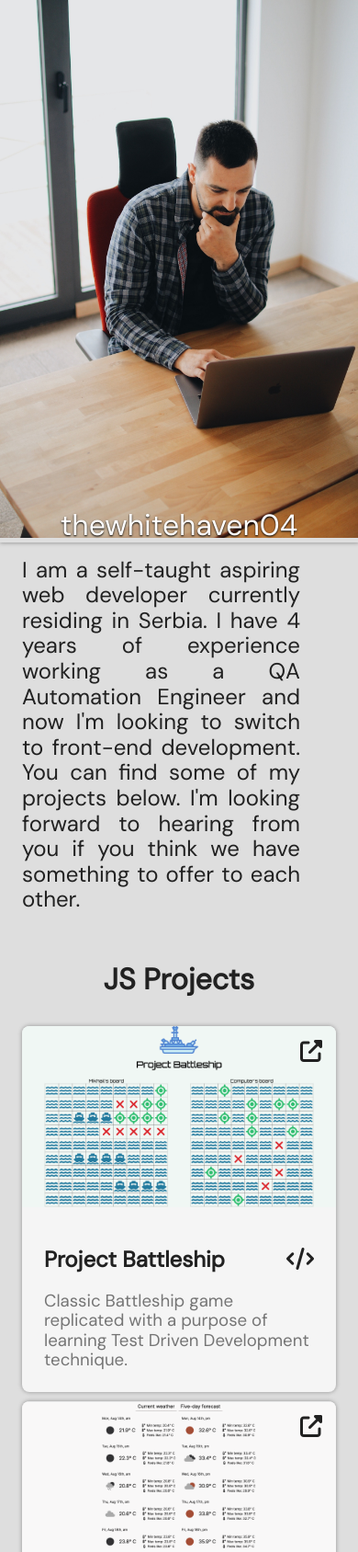
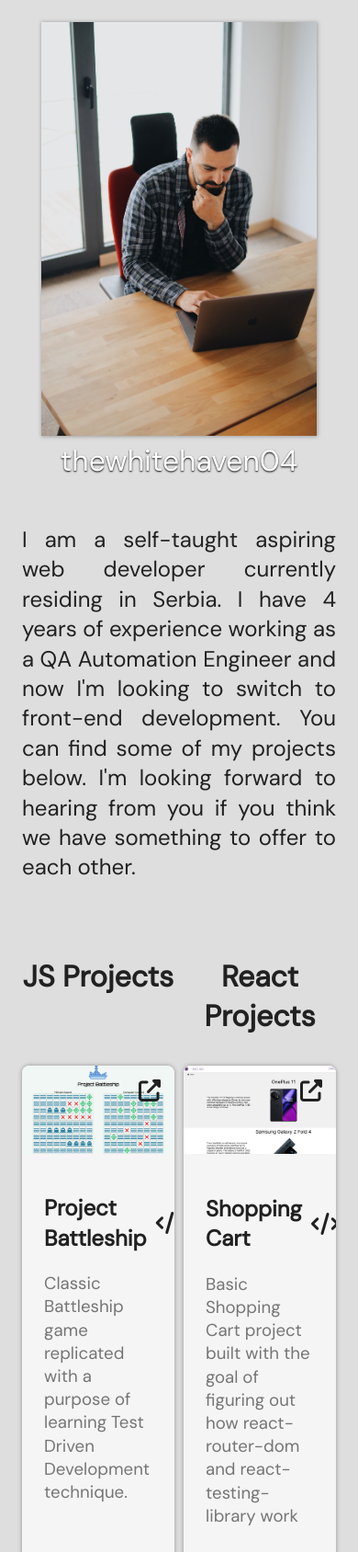
Before and after one commit to thewhitehaven04/PersonalPortfolio, a website built with webpack: page src/index.html in a window 390 px wide. Shown: the top 1688 px of the page at 92% size. Built offline with nearby package versions, Linux system fonts and the light colour scheme; files whose address does not match are found by name.

Commit message:
responsive layout with header

```diff
--- a/src/index.html
+++ b/src/index.html
@@ -2,8 +2,14 @@
 <html lang="en">
   <head>
     <meta charset="UTF-8" />
-    <meta name="viewport" content="width=device-width, initial-scale=1.0" />
-    <script src="./index.js" defer></script>
+    <meta
+      name="viewport"
+      content="width=device-width, initial-scale=1.0"
+    />
+    <script
+      src="./index.js"
+      defer
+    ></script>
     <script
       src="https://kit.fontawesome.com/c39ce3c901.js"
       crossorigin="anonymous"
@@ -12,7 +18,10 @@
       defer
       src="/node_modules/@fortawesome/fontawesome-free/js/solid.js"
     ></script>
-    <link rel="stylesheet" href="styles/style.css" />
+    <link
+      rel="stylesheet"
+      href="styles/style.css"
+    />
     <link
       rel="stylesheet"
       href="https://fonts.googleapis.com/css?family=DM+Sans"
@@ -24,12 +33,8 @@
     <title>thewhitehaven04</title>
   </head>
   <body class="font-color-dark flex-column g-double">
-    <header
-      class="flex-row mobile-flex-column mobile-flex-a-center flex-a-start rg-double"
-    >
-      <article
-        class="flex-column flex-j-end flex-a-center b-shadow pos-relative"
-      >
+    <header class="mobile-flex-column mobile-flex-a-center max-w-100">
+      <article class="pos-relative float-left fit-cover margin-double">
         <picture>
           <source
             srcset="/src/resources/images/backgrounds/compressed_square.jpg"
@@ -44,29 +49,29 @@
           <img
             src="/src/resources/images/backgrounds/compressed_square.jpg"
             alt="thewhitehaven04"
-            class="fit-cover w-100"
+            class="max-w-300px b-shadow"
           />
         </picture>
-        <span class="color-white font-s-larger font-outline pos-absolute z-i-1"
-          >thewhitehaven04</span
+        <div
+          class="color-white font-s-larger font-outline pos-relative w-100 min-w-max-content text-center"
         >
+          thewhitehaven04
+        </div>
       </article>
-      <div class="flex-row mobile-flex-a-center flex-a-start g-double">
       <p
-          class="font-s-large font-color-primary text-justify max-w-90 pad-h-double"
+        class="font-s-large font-color-primary text-justify margin-double"
       >
-          I am a self-taught aspiring web developer currently residing in
-          Serbia. I have 4 years of experience working as a QA Automation
-          Engineer and now I'm looking to switch to front-end development. You
-          can find some of my projects below. I'm looking forward to hearing
-          from you if you think we have something to offer to each other.
+        I am a self-taught aspiring web developer currently residing in Serbia.
+        I have 4 years of experience working as a QA Automation Engineer and now
+        I'm looking to switch to front-end development. You can find some of my
+        projects below. I'm looking forward to hearing from you if you think we
+        have something to offer to each other.
       </p>
       <button
         type="button"
         id="theme-toggle"
         class="font-color-primary font-s-larger no-border"
       ></button>
-      </div>
     </header>
     <main class="pad-double g-double">
       <h1 class="font-s-larger text-center font-color-primary grid-header">
@@ -81,7 +86,7 @@
           class="max-w-100 pos-relative"
         >
           <i
-            class="fa-solid fa-up-right-from-square top-right-position z-i-1 font-color-primary font-s-large"
+            class="fa-solid fa-up-right-from-square pos-absolute top-right-position z-i-1 font-color-primary font-s-large"
           ></i>
           <div class="carousel flex-row">
             <img
@@ -128,7 +133,7 @@
           class="max-w-100 pos-relative"
         >
           <i
-            class="fa-solid fa-up-right-from-square top-right-position z-i-1 font-color-primary font-s-large"
+            class="fa-solid fa-up-right-from-square pos-absolute top-right-position z-i-1 font-color-primary font-s-large"
           ></i>
           <div class="carousel flex-row">
             <img
@@ -175,7 +180,7 @@
           class="max-w-100 pos-relative"
         >
           <i
-            class="fa-solid fa-up-right-from-square top-right-position z-i-1 font-color-primary font-s-large"
+            class="fa-solid fa-up-right-from-square pos-absolute top-right-position z-i-1 font-color-primary font-s-large"
           ></i>
           <div class="carousel flex-row">
             <img
@@ -228,7 +233,7 @@
           class="max-w-100 pos-relative"
         >
           <i
-            class="fa-solid fa-up-right-from-square top-right-position z-i-1 font-color-primary font-s-large"
+            class="fa-solid fa-up-right-from-square pos-absolute top-right-position z-i-1 font-color-primary font-s-large"
           ></i>
           <img
             src="/src/resources/images/project_screenshots/memory_card/memory_card.png"
--- /dev/null
+++ b/src/styles/flex.css
@@ -0,0 +1,86 @@
+/** flex containers */
+.flex-column {
+  display: flex;
+  flex-flow: column nowrap;
+}
+
+.flex-row {
+  display: flex;
+  flex-flow: row nowrap;
+}
+
+.flex-j-end {
+  justify-content: flex-end;
+}
+
+.flex-j-start {
+  justify-content: flex-start;
+}
+
+.flex-j-space-between {
+  justify-content: space-between;
+}
+
+.flex-j-space-around {
+  justify-content: space-around;
+}
+
+.flex-a-center {
+  align-items: center;
+}
+
+.flex-a-start {
+  align-items: flex-start;
+}
+
+.flex-a-baseline {
+  align-items: baseline;
+}
+
+.flex-a-stretch {
+  align-items: stretch;
+}
+
+.rg-single {
+  row-gap: 8px;
+}
+
+.rg-double {
+  row-gap: 16px;
+}
+
+.g-double {
+  gap: 10px;
+}
+
+.g-quadruple {
+  gap: 20px;
+}
+
+@media screen and (max-width: 480px) {
+  .mobile-flex-column {
+    display: flex;
+    flex-direction: column;
+  }
+
+  .mobile-flex-row {
+    display: flex;
+    flex-direction: row;
+  }
+
+  .mobile-flex-a-center {
+    align-items: center;
+  }
+}
+
+@media screen and (max-width: 1080px) and (min-width: 481px) {
+  .tablet-flex-column {
+    display: flex;
+    flex-direction: column;
+  }
+
+  .tablet-flex-row {
+    display: flex;
+    flex-direction: row;
+  }
+}
--- a/src/styles/style.css
+++ b/src/styles/style.css
@@ -1,4 +1,5 @@
 @import url('/node_modules/normalize.css/normalize.css');
+@import url('/src/styles/flex.css');
 
 /** document-wide styles */
 :root {
@@ -21,7 +22,8 @@ body {
   --shadow-color: #9e9e9e;
   --card-color: #f5f5f5;
   background-color: var(--bg-color);
-  max-width: 1440px;
+  max-width: 1200px;
+  line-height: 1.35;
 }
 
 body.dark-theme {
@@ -75,67 +77,22 @@ main {
   grid-column: 2;
 }
 
-/** flex containers */
-.flex-column {
-  display: flex;
-  flex-flow: column nowrap;
+/** positioning styles */
+.pos-relative {
+  position: relative;
 }
 
-.flex-row {
-  display: flex;
-  flex-flow: row nowrap;
+.pos-absolute {
+  position: absolute;
 }
 
-.flex-j-end {
-  justify-content: flex-end;
+.top-right-position {
+  top: 15px;
+  right: 15px;
 }
 
-.flex-j-start {
-  justify-content: flex-start;
-}
-
-.flex-j-space-between {
-  justify-content: space-between;
-}
-
-.flex-j-space-around {
-  justify-content: space-around;
-}
-
-.flex-a-center {
-  align-items: center;
-}
-
-.flex-a-start {
-  align-items: flex-start;
-}
-
-.flex-a-baseline {
-  align-items: baseline;
-}
-
-.flex-a-stretch {
-  align-items: stretch;
-}
-
-.rg-single {
-  row-gap: 8px;
-}
-
-.rg-double {
-  row-gap: 16px;
-}
-
-.g-double {
-  gap: 10px;
-}
-
-.g-quadruple {
-  gap: 20px;
-}
-
-header {
-  padding: 32px;
+.bottom-position {
+  bottom: 15px;
 }
 
 @media screen and (max-width: 1080px) and (min-width: 481px) {
@@ -146,16 +103,6 @@ header {
   header {
     padding: 16px;
   }
-
-  .tablet-flex-column {
-    display: flex;
-    flex-direction: column;
-  }
-
-  .tablet-flex-row {
-    display: flex;
-    flex-direction: row;
-  }
 }
 
 /** header background setup */
@@ -164,29 +111,9 @@ header {
     --max-main-width: 100vw;
   }
 
-  main {
-    display: flex;
-    flex-flow: column nowrap;
-  }
-
   header {
     padding: 0px;
   }
-
-  .mobile-flex-column {
-    display: flex;
-    flex-direction: column;
-  }
-
-  .mobile-flex-row {
-    display: flex;
-    flex-direction: row;
-  }
-
-  .mobile-flex-a-center {
-    align-items: center;
-  }
-
 }
 
 /** utility classes */
@@ -199,6 +126,10 @@ header {
   height: 100%;
 }
 
+.min-w-max-content {
+  min-width: max-content;
+}
+
 .max-w-90 {
   max-width: 90%;
 }
@@ -207,10 +138,15 @@ header {
   max-width: 100%;
 }
 
+.max-w-300px {
+  max-width: 300px;
+}
+
 .w-32px {
   width: 32px;
 }
 
+/** padding styles */
 .pad-single {
   padding: 12px;
 }
@@ -222,6 +158,14 @@ header {
 .pad-h-double {
   padding-left: 24px;
   padding-right: 24px;
+}
+
+.margin-single {
+  margin: 12px;
+}
+
+.margin-double {
+  margin: 24px;
 }
 
 /** text styles */
@@ -285,20 +229,6 @@ header {
   transition-timing-function: ease-in-out;
 }
 
-.pos-relative {
-  position: relative;
-}
-
-.pos-absolute {
-  position: absolute;
-}
-
-.top-right-position {
-  position: absolute;
-  top: 15px;
-  right: 15px;
-}
-
 .fit-cover {
   object-fit: cover;
 }
@@ -306,3 +236,7 @@ header {
 .z-i-1 {
   z-index: 1;
 }
+
+.float-left {
+  float: left;
+}
```
Also changed, not shown: 1 other file. Lines whose indentation alone changed are shown as unchanged.
